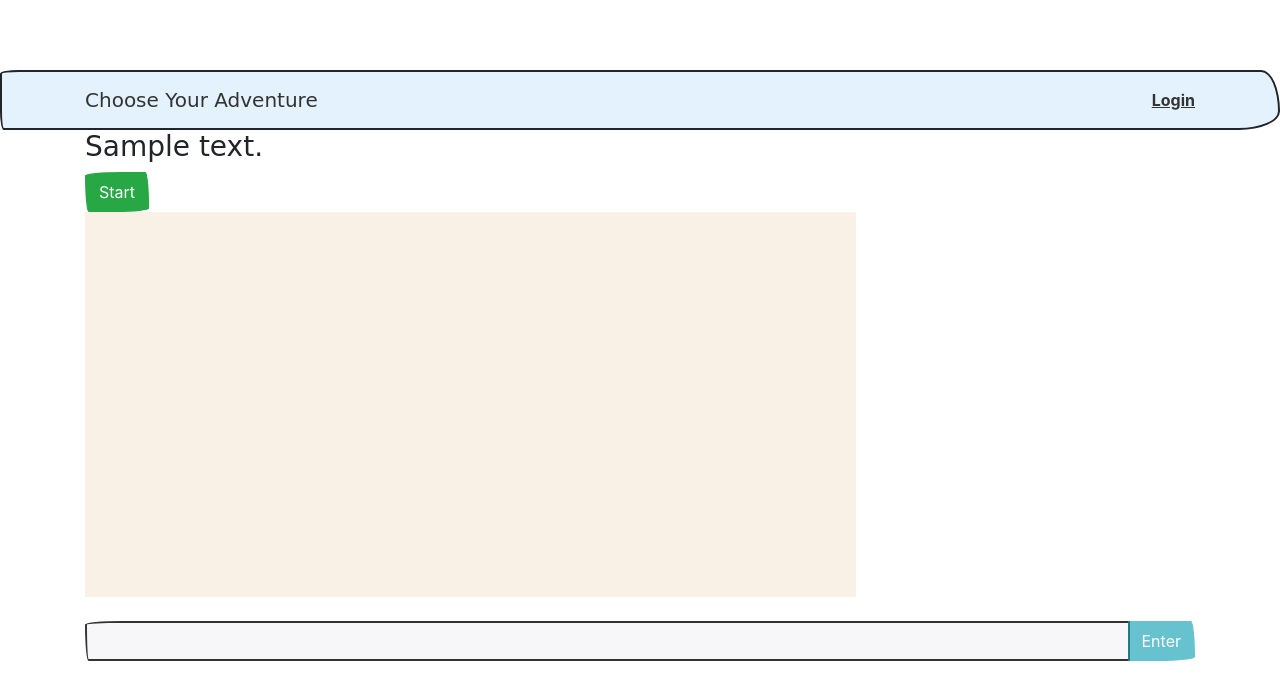
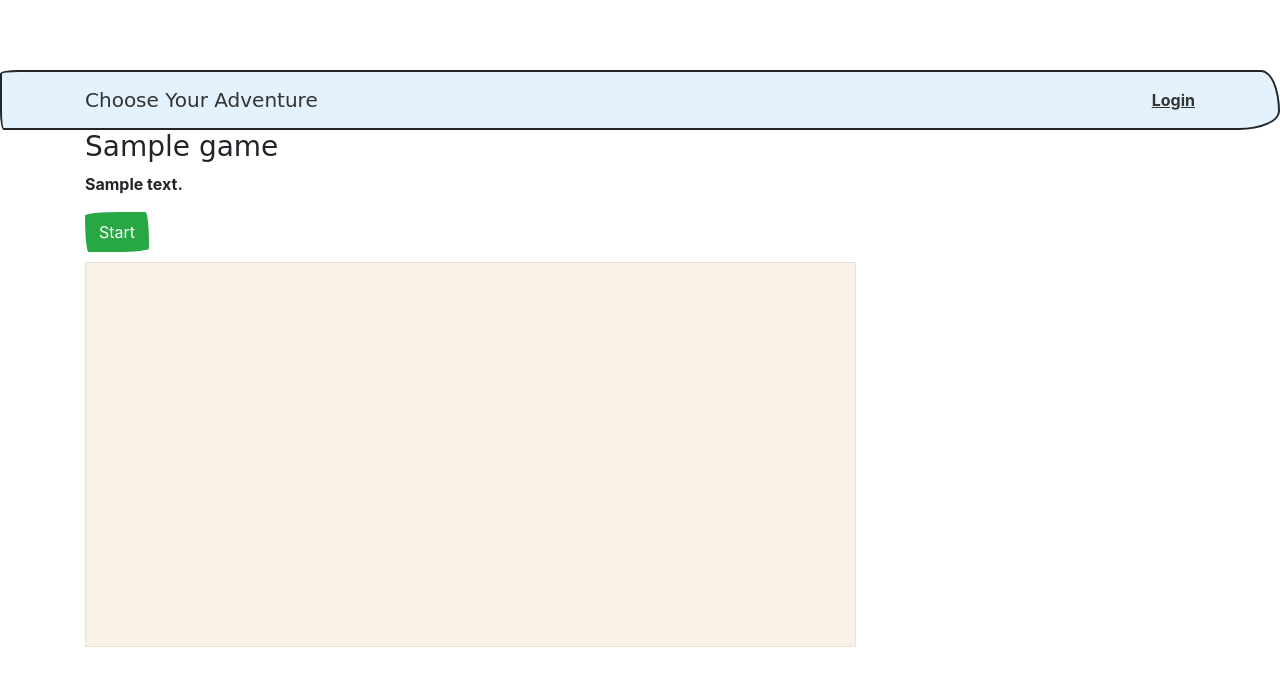
Before and after one commit to ElBell/ChooseYourPythonAdventure, a Django app: page /games/edit/1 in a window 1280 px wide. Shown: the top 700 px of the page. Run offline with Django 3.2, Linux system fonts and the light colour scheme; tables that the repository leaves empty hold one stand-in row (values such as "Sample post"); some libraries are stand-ins or nearby versions; some web fonts are replaced.

Commit message:
CSS Modifications

```diff
--- a/chooseyouradventure/forms.py
+++ b/chooseyouradventure/forms.py
@@ -1,4 +1,4 @@
-from django.forms import ModelForm
+from django.forms import ModelForm, Textarea
 
 from chooseyouradventure.models import Game
 
@@ -13,3 +13,4 @@ class UpdateForm(ModelForm):
     class Meta:
         model = Game
         exclude = ('creator', 'date_created', 'date_modified')
+        widgets = {'code': Textarea(attrs={'style': 'font-family: monospace'})}
--- a/static/css/main.css
+++ b/static/css/main.css
@@ -3,6 +3,3 @@
 /* ==========================================================================
    Author's custom styles
    ========================================================================== */
-.jumbotron {
-    background-color: #9eee9f;
-}
--- a/templates/ChooseYourAdventure/game_page.html
+++ b/templates/ChooseYourAdventure/game_page.html
@@ -5,12 +5,18 @@
  {% endblock %}
 
 {% block content %}
-    <h3>{{ game.description }}</h3>
+    <h3>{{ game.title }}</h3>
+    <p>{{  game.description }}</p>
+
+    <div id='fake-progress' class="progress">
+        <div class="progress-bar progress-bar-striped progress-bar-animated" role="progressbar" aria-valuenow="75" aria-valuemin="0" aria-valuemax="100" style="width: 50%"></div>
+    </div>
 
     <!-- Brython Libraries -->
     <script type="text/javascript" src="../../static/js/vendor/brython/brython.js"></script>
     <script type="text/javascript" src="../../static/js/vendor/brython/brython_stdlib.js"></script>
     <script>
+    document.getElementById('fake-progress').remove();
     window.GAMES = {};
     function evalPython(src) {
         __BRYTHON__.debug = 1;
@@ -35,6 +41,10 @@
         background-color: #f9f1e5;
         font-family: Luminari, Chalkduster, monospace;
         overflow-y: auto;
+        padding: 10px;
+        margin-top: 10px;
+        margin-bottom: 10px;
+        border: 1px solid #E9E1D5;
     }
 
     .game-error {
@@ -52,6 +62,7 @@
         this.target = $("#"+targetId);
         this.code = gameCode;
         this.started = false;
+        this.fadeQueue = $({});
         this.registerGame();
         this.createInterface();
         this.registerHandlers();
@@ -64,7 +75,16 @@
         window.GAMES[this.targetId] = {
             'code': this.code,
             'end': this.stop.bind(this),
+            'scroll': this.scrollTerminal.bind(this),
+            'triggerFade': this.triggerFade.bind(this),
         }
+    }
+
+    Game.prototype.triggerFade = function(ele, speed) {
+        let fadeQueue = this.fadeQueue;
+        fadeQueue.queue(function (next) {
+           $(ele.elt).fadeIn(speed, fadeQueue.dequeue.bind(fadeQueue));
+        });
     }
 
     Game.prototype.registerHandlers = function() {
@@ -89,8 +109,7 @@
 
     Game.prototype.createTerminal = function() {
         return [
-        "<div class='game-terminal'>",
-            "<div class='game-lines'>",
+        "<div class='game-terminal'><div class='game-lines'>",
             "</div>",
             "<div class='game-cap'>",
             "</div>",
@@ -107,6 +126,10 @@
 
     Game.prototype.createInputs = function() {
         return [
+        "<span class='game-directions' style='display:none'>Choose an option...<span>",
+        "<div class='list-group game-selectors'>",
+        "</div>",
+        "<span class='game-directions' style='display:none'>... or type your command:</span>",
         "<label for='game-input'></label>",
         "<div class='input-group mb-3'>",
             "<input disabled class='game-input form-control' autocomplete='off'>",
@@ -115,7 +138,14 @@
             "</div>",
         "</div>",
         ].join("\n");
-    }
+    };
+
+    Game.prototype.scrollTerminal = function() {
+        let terminal = this.target.find('.game-terminal');
+        terminal.delay(100).animate({
+            scrollTop: terminal[0].scrollHeight //- terminal[0].clientHeight
+        }, 3000);
+    };
 
     function toPy(data) {
         return JSON.stringify(data);
@@ -127,36 +157,62 @@
     }
 
     Game.prototype.ENGINE = [
-        "from browser.html import BR",
+        "from browser.html import BR, DIV",
+        "from browser import window",
+        "jq = window.jQuery",
+        //"q = jq({})",
+        //"previous = None",
+        "def __fadeLines(lines, speed=100):",
+        //"    global previous",
+        "    for i, line in enumerate(lines.split(chr(10))):",
+        "        text = DIV(line, style={'display': 'none'})",
+        "        __terminal <= text",
+        "        __triggerFade(text, speed)",
+        /*"        if previous is None:",
+        "            previous = jq(text).fadeIn(1000)",
+        "            __terminal <= previous",
+        "        else:",
+        "            previous = previous.delay(100).fadeIn(1000)",
+        "            __terminal <= previous",*/
+        //"        jq(text).delay(i*400).fadeIn(1000)",
         "__terminal.text = ''",
-        "__terminal <= render_introduction()",
+        "__fadeLines(render_introduction(), 300)",
         "world = create_world()",
+        "draw_speed = 300",
         "def __draw_world(world):",
-        "    __terminal <= render(world)",
-        "    __terminal <= BR()",
-        "    __cap.scrollIntoView({'behavior': 'smooth'})",
-        "    __input.scrollIntoView({'behavior': 'smooth'})",
+        "    global draw_speed",
+        "    __fadeLines(render(world), draw_speed)",
+        "    draw_speed = 100",
+        //"    __cap.scrollIntoView({'behavior': 'smooth'})",
+        //"    __input.scrollIntoView({'behavior': 'smooth'})",
+        "    __scroll()",
         "    options = get_options(world)",
         // Do autocomplete and selectable buttons
-        "    for option in options:",
-        "        __terminal <= option",
-        "        __terminal <= BR()",
+        "    for index, option in enumerate(options):",
+        "        __selectors <= DIV(option, Class='list-group-item list-group-item-action')",
+        "    for item in __selectors.select('div'):",
+        "        item.bind('click', __handle_click)",
+        "def __handle_click(event):",
+        //"    __terminal <= str(event.target.text)",
+        "    __handle_command(event.target.text)",
         "__draw_world(world)",
-        "def __handle_command(event):",
+        "def __handle_submit(event):",
         "    command = __input.value",
-        "    message = update(world, command)",
-        "    __terminal <= message",
-        "    __terminal <= BR()",
-        "    __cap.scrollIntoView({'behavior': 'smooth'})",
-        "    __input.scrollIntoView({'behavior': 'smooth'})",
+        "    __handle_command(command)",
+        "def __handle_command(command):",
+        "    __fadeLines(update(world, command))",
+        //"    __cap.scrollIntoView({'behavior': 'smooth'})",
+        //"    __input.scrollIntoView({'behavior': 'smooth'})",
+        "    __selectors.html = ''",
         "    __input.value = ''",
         "    if world['status'] == 'playing':",
         "        __draw_world(world)",
         "    else:",
-        "        __terminal <= render_ending(world)",
+        "        __fadeLines(render_ending(world))",
+        "        __scroll()",
         "        __finish(event)",
         "def __finish(event):",
-        "    __enter.unbind('click', __handle_command)",
+        "    __enter.unbind('click', __handle_submit)",
         "    __input.unbind('keypress', __handle_enter)",
         "    __stop.unbind('click', __finish)",
         "    __end()",
@@ -164,7 +220,7 @@
         "    if event.charCode == 13:",
         "        __handle_command(event)",
         "",
-        "__enter.bind('click', __handle_command)",
+        "__enter.bind('click', __handle_submit)",
         "__input.bind('keypress', __handle_enter)",
         "__stop.bind('click', __finish)",
     ].join("\n");
@@ -180,10 +236,12 @@
 
     Game.prototype.start = function() {
         this.target.find(".game-error").hide();
+        this.target.find('.game-directions').show();
         this.target.find(".game-lines").text("Game loading - please wait!");
         this.target.find(".game-start").text("Stop").removeClass("btn-success").addClass("btn-danger");
         this.target.find(".game-input").val('').prop('disabled', false);
         this.target.find(".game-enter").prop('disabled', false);
+        this.target.find(".game-selectors").html("");
         setTimeout(() => {
             this.run();
         }, 300);
@@ -201,10 +259,13 @@
             "enter = document[root].select('.game-enter')[0]",
             "error = document[root].select('.game-error')[0]",
             "stop = document[root].select('.game-start')[0]",
+            "selectors = document[root].select('.game-selectors')[0]",
             // JS Data
             "code = window['GAMES'][root]['code']",
             "gameWindow = window['GAMES'][root]",
             "end = window['GAMES'][root]['end']",
+            "scroll = window['GAMES'][root]['scroll']",
+            "triggerFade = window['GAMES'][root]['triggerFade']",
             // Injecting student code
             "code = code[:code.find('def main():')]",
             "code = code + '''"+this.ENGINE+"'''",
@@ -212,7 +273,8 @@
             "compiled = compile(code, '__main__', 'exec')",
             "sandbox = {'__terminal': terminal, '__input': input, ",
             "           '__enter': enter, '__cap': cap, '__end': end,",
-            "           '__stop': stop}",
+            "           '__stop': stop, '__selectors': selectors, ",
+            "           '__scroll': scroll, '__triggerFade': triggerFade}",
             "try:",
             "    exec(compiled, sandbox)",
             "except Exception as err:",
@@ -229,6 +291,8 @@
     Game.prototype.stop = function() {
         this.target.find(".game-input").prop('disabled', true);
         this.target.find(".game-enter").prop('disabled', true);
+        this.target.find('.game-directions').hide();
+        this.target.find(".game-selectors").html("");
         this.target.find(".game-start").text("Start").addClass("btn-success").removeClass("btn-danger");
         this.started = false;
     }
@@ -236,14 +300,14 @@
     $(document).ready(function() {
         let gameCode = document.getElementById('source-code').innerText;
         let root = 'main-game';
-        let main = new Game(root, gameCode);
+        main = new Game(root, gameCode);
     });
 
     </script>
 
     <!-- Play Zone -->
     <div id="main-game">
-    I should be removed!
+    Loading main game engine...
     </div>
 
     <pre id="source-code" class='d-none'>{{ game.code }}</pre>
--- a/templates/Player/home.html
+++ b/templates/Player/home.html
@@ -3,8 +3,8 @@
 {% block content %}
     <div class="row">
         <h1>Welcome, {{ user.username }}</h1>
-        <p class="text-muted">You have created  {{ num_player_games }} games</p>
     </div>
+    <p class="text-muted">You have created  {{ num_player_games }} games</p>
     <div>
         <h4>Games you've created:</h4>
         <ul>
```
Also changed, not shown: templates/ChooseYourAdventure/welcome.html (+20 -12 lines).
